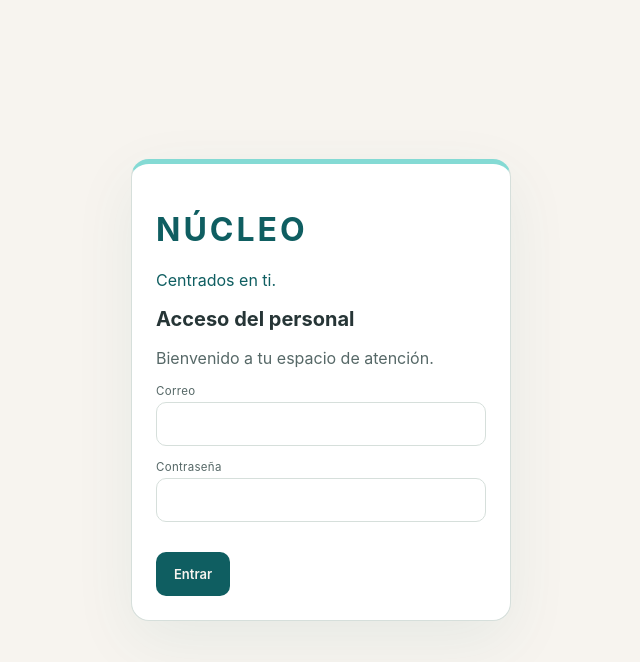
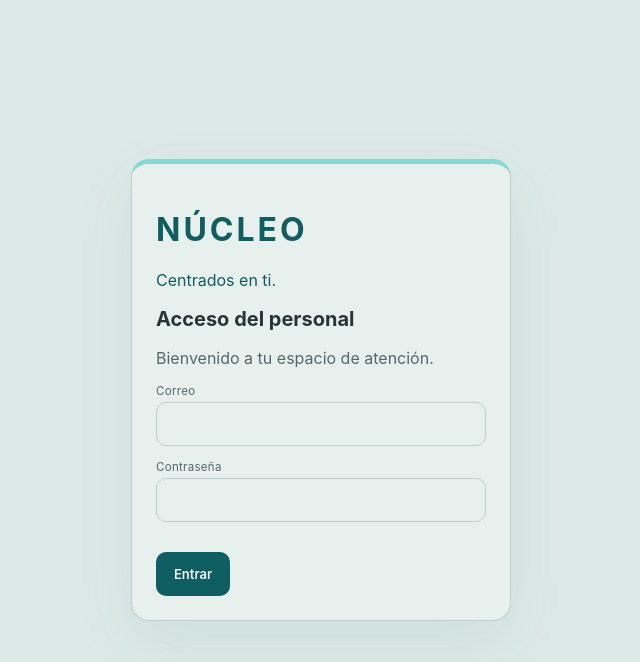
Before and after one commit to Jessarab/nucleo-clinico, a React (Create React App) app: page / in a window 1280 px wide. Shown: the top 662 px of the page, without its empty margins (319-959 px from the left). Built offline with nearby package versions, Linux system fonts and the light colour scheme.

Commit message:
Add files via upload

```diff
--- a/src/App.js
+++ b/src/App.js
@@ -35,7 +35,7 @@ const db = {
 
 // ── Color tokens ──────────────────────────────────────────────────
 const C = {
-  bg: "#F7F4EF", surface: "#F7F4EF", card: "#FFFFFF", border: "#D6DFDB",
+  bg: "#DCE9E7", surface: "#D2E3E1", card: "#E8F0ED", border: "#BECECA",
   accent: "#0F5E61", accentDim: "#84DAD433", warn: "#87520B",
   danger: "#B23838", ok: "#0F5E61", text: "#263536", muted: "#566867", label: "#435958",
   purple: "#263536", purpleDim: "#CBBFDA40",
@@ -177,9 +177,9 @@ function MembresiasView({ patients, onSelectPatient, onUpdate }) {
             <div
               key={p.id}
               onClick={() => onSelectPatient(p)}
-              style={{ ...S.card, cursor: "pointer", borderColor: isAlerta ? (rest === 0 ? C.danger + "88" : C.warn + "88") : C.border, borderLeft: `3px solid ${isAlerta ? (rest === 0 ? C.danger : C.warn) : color}`, marginBottom: 0, transition: "border-color 0.15s" }}
+              style={{ ...S.card, cursor: "pointer", borderColor: isAlerta ? (rest === 0 ? C.danger + "40" : C.warn + "40") : C.border, borderLeft: `3px solid ${isAlerta ? (rest === 0 ? "#B98282" : "#B19B77") : "#A6C4C0"}`, marginBottom: 0, transition: "border-color 0.15s" }}
               onMouseEnter={e => e.currentTarget.style.borderColor = color + "88"}
-              onMouseLeave={e => e.currentTarget.style.borderColor = isAlerta ? (rest === 0 ? C.danger + "88" : C.warn + "88") : C.border}
+              onMouseLeave={e => e.currentTarget.style.borderColor = isAlerta ? (rest === 0 ? C.danger + "40" : C.warn + "40") : C.border}
             >
               <div style={{ fontWeight: 600, fontSize: 13, marginBottom: 8, lineHeight: 1.3 }}>{p.nombre}</div>
               <span style={S.badge(color)}>{PLAN_LABELS[plan]}</span>
--- a/src/Membership.js
+++ b/src/Membership.js
@@ -17,7 +17,7 @@ export async function membershipAction(patientId, action, packId, requestId, dat
   if (error) throw error;
   return result;
 }
-const panel = { background: '#FFFFFF', color: '#263536', border: '1px solid #D6DFDB', borderRadius: 18, padding: 24, marginBottom: 16 };
+const panel = { background: '#E8F0ED', color: '#263536', border: '1px solid #BECECA', borderRadius: 18, padding: 24, marginBottom: 16 };
 const button = { background:'#0F5E61', color:'#F7F4EF', border:0, borderRadius:10, minHeight:44, fontWeight:600, padding: '10px 16px', margin: '8px 8px 8px 0', cursor: 'pointer' };
 const labels = { alta: 'Inicio de membresía', saldo_inicial: 'Saldo anterior importado', confirmar_incluidos: 'Servicios anteriores confirmados', aplicacion: 'Aplicación', nutricion: 'Nutrición', fisioterapia: 'Fisioterapia', cierre_por_renovacion: 'Cierre al renovar' };
 
@@ -104,7 +104,7 @@ export default function Membership({ patient, onUpdate }) {
         } catch (e) { setError(e.message); } finally { setBusy(false); }
       }}>Guardar datos del plan</button>
     </div>
-    <div style={panel}><h3>Historial de paquetes</h3>{packages.map(p => <div key={p.id} style={{ borderTop: '1px solid #D6DFDB', paddingTop: 12 }}>
+    <div style={panel}><h3>Historial de paquetes</h3>{packages.map(p => <div key={p.id} style={{ borderTop: '1px solid #BECECA', paddingTop: 12 }}>
       <strong>{p.cerrado ? 'Paquete cerrado' : 'Paquete actual'} · {new Date(p.iniciado).toLocaleDateString('es-MX')}</strong>
       {p.importado && <p>Saldo inicial importado. Fecha original: {p.fecha_original || 'sin registro'}.</p>}
       {moves.filter(m => m.paquete_id === p.id).map(m => <p key={m.id}>{new Date(m.fecha).toLocaleString('es-MX')} · {labels[m.tipo] || m.tipo}{m.tipo === 'cierre_por_renovacion' ? ` · Servicios no utilizados: nutrición ${m.detalle.nutricion_perdida ?? 'sin confirmar'}, fisioterapia ${m.detalle.fisioterapia_perdida ?? 'sin confirmar'}` : ''}</p>)}
--- a/src/index.css
+++ b/src/index.css
@@ -12,7 +12,7 @@ code {
     monospace;
 }
 
-body { background: #F7F4EF; color: #263536; }
+body { background: #DCE9E7; color: #263536; }
 button, input, select, textarea { font: inherit; }
 button { transition: filter .15s, box-shadow .15s; }
 button:hover:not(:disabled) { filter: brightness(.95); }
@@ -33,7 +33,7 @@ select:focus-visible, textarea:focus-visible {
 .nucleo-app input:not([type=checkbox]):not([type=radio]),
 .nucleo-app select, .nucleo-app textarea,
 .nucleo-login input {
-  background: #fff !important; color: #263536; border: 1px solid #B8C9C6;
+  background: #E8F0ED !important; color: #263536; border: 1px solid #B8C9C6;
   border-radius: 10px; padding: 10px 12px; min-height: 44px; max-width: 100%;
 }
 .nucleo-app input[type=checkbox], .nucleo-app input[type=radio] { accent-color: #0F5E61; }
@@ -47,7 +47,7 @@ select:focus-visible, textarea:focus-visible {
 .nucleo-app th { color: #0F5E61; }
 @media (max-width: 760px) {
   .nucleo-app { flex-direction: column; }
-  .nucleo-sidebar { position: static; width: 100% !important; height: auto; padding: 16px 0 !important; border-right: 0 !important; border-bottom: 1px solid #D6DFDB; display: grid !important; grid-template-columns: repeat(3,minmax(0,1fr)); }
+  .nucleo-sidebar { position: static; width: 100% !important; height: auto; padding: 16px 0 !important; border-right: 0 !important; border-bottom: 1px solid #BECECA; display: grid !important; grid-template-columns: repeat(3,minmax(0,1fr)); }
   .nucleo-sidebar > :first-child { grid-column: 1 / -1; padding: 0 16px 12px !important; margin: 0 !important; }
   .nucleo-sidebar > :last-child { grid-column: 1 / -1; padding: 8px 16px 0 !important; }
   .nucleo-sidebar > :last-child > div { display: none; }
```
